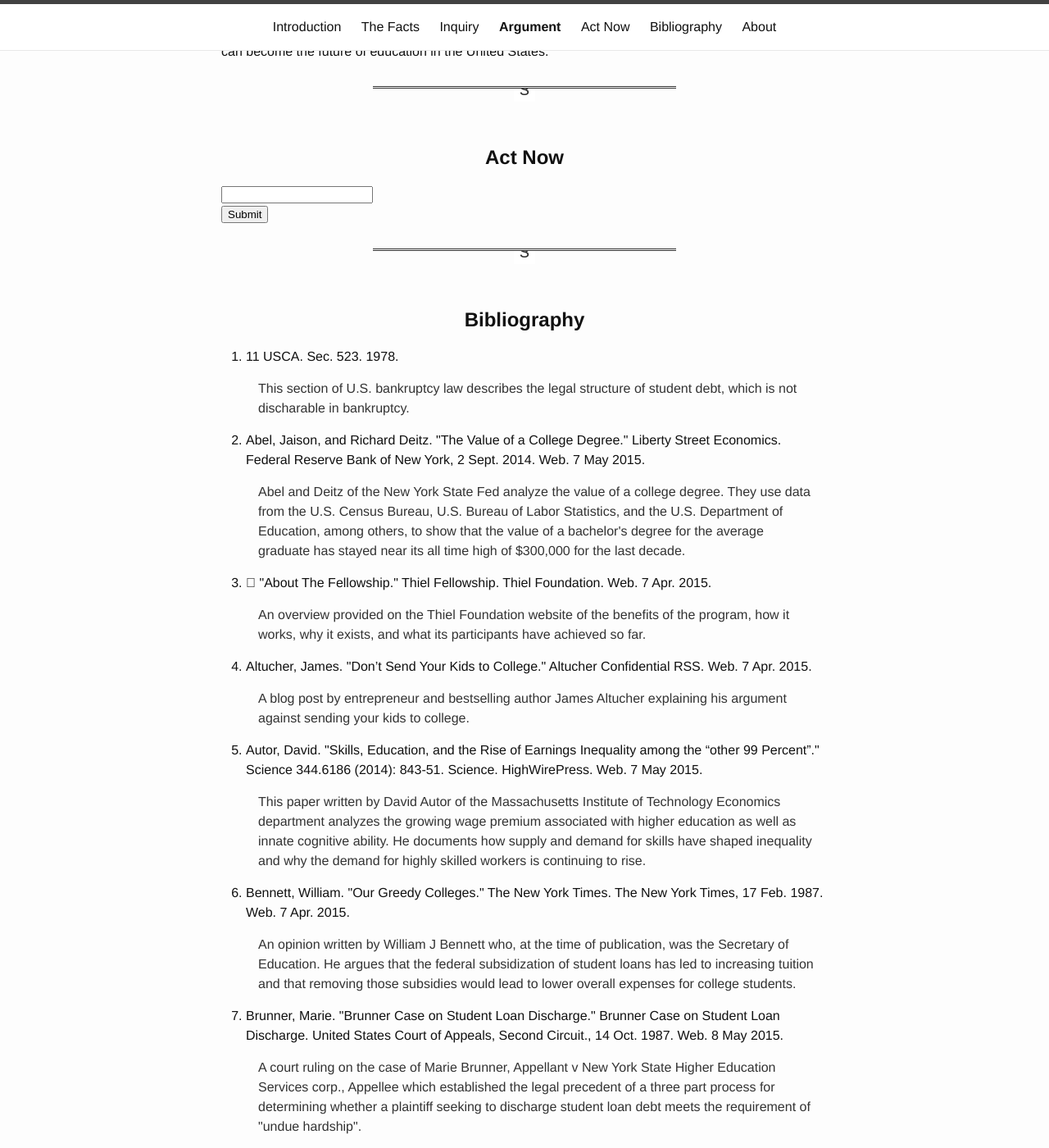
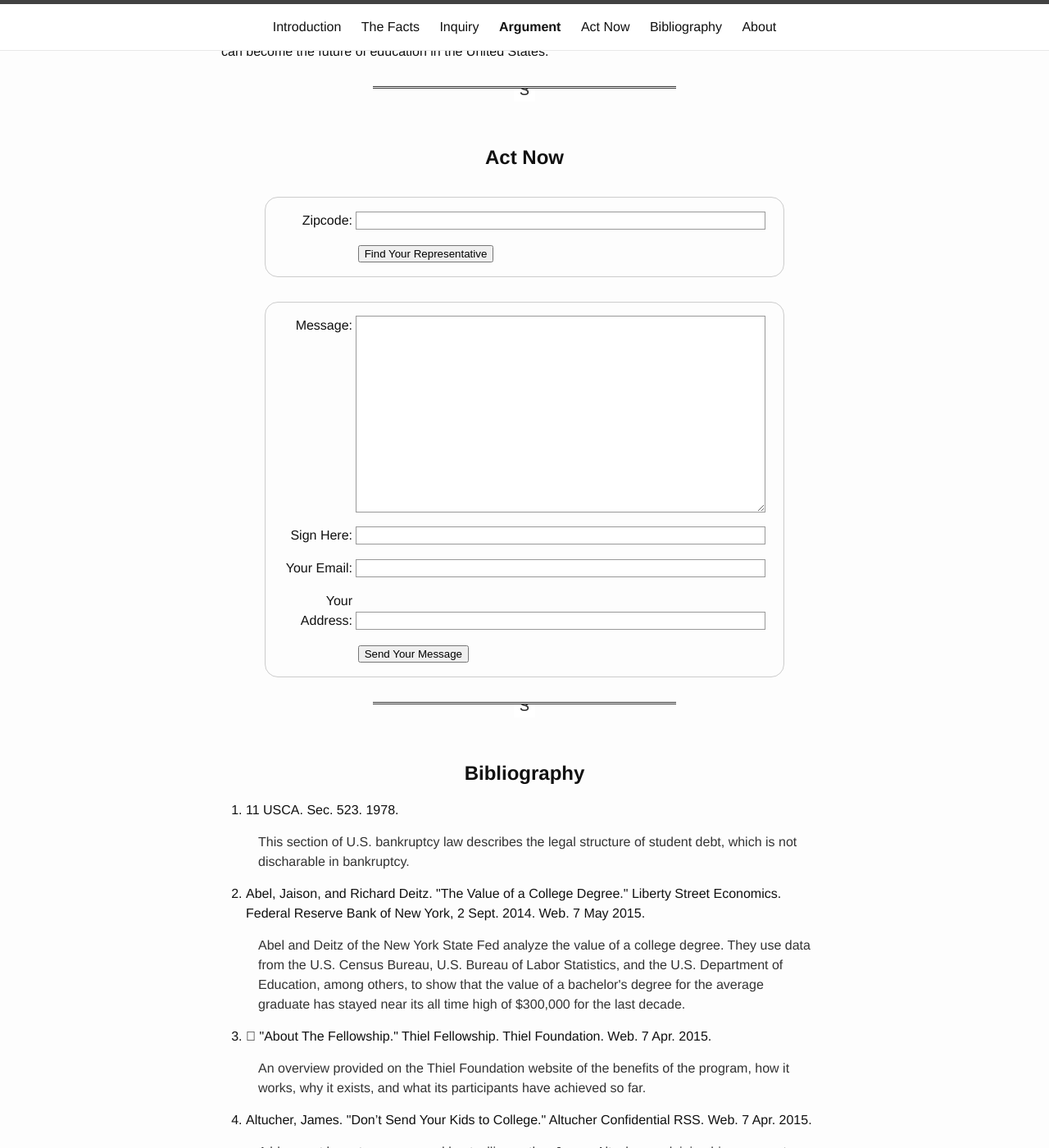
Before and after one commit to AntCas/antcas.github.io, a Jekyll site: the page built from education/index.html, in a window 1280 px wide and 1400 px high, scrolled down 12102 px. Shown: the whole window at 82% size. Built offline with Jekyll 4.4.1, drawn with Linux system fonts in a browser that asks for light colours; nearby versions of some CDN libraries.

Commit message:
working form

```diff
--- a/_includes/_actnow.html
+++ b/_includes/_actnow.html
@@ -1,13 +1,37 @@
 <!-- Act Now -->
 <section id="actnow">
     <h2>Act Now</h2>
+	<form id="findzip" method="post">
+		<div>
+			<label for="zip">Zipcode:</label>
+			<input type="text" id="zipcode" name="user_zip" class="zip" />
+		</div>
+		<div class="button">
+			<button type="submit">Find Your Representative</button>
+		</div>
+	</form>
+	<form id="actnowform" method="post">
+		<div>
+			<label for="msg">Message:</label>
+			<textarea id="msg" name="user_message" class="message"></textarea>
+		</div>
+		<div>
+			<label for="name">Sign Here:</label>
+			<input type="text" id="name" name="user_name" class="name" />
+		</div>
+		<div>
+			<label for="mail">Your Email:</label>
+			<input type="email" id="mail" name="user_email" class="email"/>
+		</div>
+		<div>
+			<label for="address">Your Address:</label>
+			<input type="address" id="address" name="user_address" class="address"/>
+		</div>
 
-    <form>
-        <input type="textarea">
-        <br />
-        <input type="submit" value="Submit">
-    </form>
-
+		<div class="button">
+			<button type="submit">Send Your Message</button>
+		</div>
+	</form>
 
 </section>
 <!-- /Act Now -->
--- a/_includes/_js.html
+++ b/_includes/_js.html
@@ -1,2 +1,3 @@
 <script src="//ajax.googleapis.com/ajax/libs/jquery/1.11.1/jquery.min.js"></script>
 <script src="{{ site.baseurl }}/js/scroll.js"></script>
+<script src="{{ site.baseurl }}/js/actnow.js"></script>
--- /dev/null
+++ b/_sass/_forms.scss
@@ -0,0 +1,63 @@
+form {
+    /* Just to center the form on the page */
+    margin: $spacing-unit auto;
+    width: 600px;
+    /* To see the outline of the form */
+    padding: 1em;
+    border: 1px solid #CCC;
+    border-radius: 1em;
+}
+
+form div + div {
+    margin-top: 1em;
+}
+
+label {
+    /* To make sure that all labels have the same size and are properly aligned */
+    display: inline-block;
+    width: 90px;
+    text-align: right;
+}
+
+input, textarea {
+    /* To make sure that all text fields have the same font settings
+       By default, textareas have a monospace font */
+    font: 1em sans-serif;
+
+    /* To give the same size to all text field */
+    width: 500px;
+    -moz-box-sizing: border-box;
+    box-sizing: border-box;
+
+    /* To harmonize the look & feel of text field border */
+    border: 1px solid #999;
+}
+
+input:focus, textarea:focus {
+    /* To give a little highlight on active elements */
+    border-color: #000;
+}
+
+
+
+textarea {
+    /* To properly align multiline text fields with their labels */
+    vertical-align: top;
+
+    /* To give enough room to type some text */
+    height: 15em;
+
+    /* To allow users to resize any textarea vertically
+       It does not work on every browsers */
+    resize: vertical;
+}
+
+.button {
+    /* To position the buttons to the same position of the text fields */
+    padding-left: 90px; /* same size as the label elements */
+}
+button {
+    /* This extra margin represent roughly the same space as the space
+       between the labels and their text fields */
+    margin-left: .5em;
+}
--- a/css/main.scss
+++ b/css/main.scss
@@ -49,5 +49,6 @@ $on-laptop:        800px;
         "base",
         "layout",
         "syntax-highlighting",
-		"styles"
+		"styles",
+		"forms"
 ;
--- /dev/null
+++ b/js/actnow.js
@@ -0,0 +1,72 @@
+window.addEventListener("load", function () {
+  function getEmail(zip_form, email_form) {
+    var ZIP_CODE = zip_form.getElementsByClassName("zip").item(Object).value;
+    var API_KEY = "51911d2087da4bd0bee0d54a1f44be32";
+    var xmlhttp = new XMLHttpRequest();
+    xmlhttp.open("GET","http://congress.api.sunlightfoundation.com/legislators/locate?zip=" + ZIP_CODE + "&apikey=" + API_KEY, false);
+    xmlhttp.send();
+    var result = JSON.parse(xmlhttp.responseText);
+    var last_name = result.results[0].last_name;
+    var name = result.results[0].first_name + " " + last_name;
+    email_form.name = name;
+    var email = result.results[0].oc_email;
+    email_form.email=email;
+    var message = "The Honorable " + name + "\nU.S. House of Representatives\n" + "Washington, D.C. 20515\n\n" + "Dear Representative " + last_name + ",\n\n" + "The legislation addressing (describe issue concisely, or use exact name of bill before legislature) is of paramount interest to me because I am a (Certified Academic Language Therapist, parent, teacher, etc.) This issue directly impacts (my students, my profession, the way we as professionals will be able to function effectively, my child, etc.)\n\n" + "I am primarily concerned about (describe major specific concern within the larger issue) because (state reasons or examples briefly, with only as many relevant details as necessary to make your point clearly.) Other aspects of this same issue that affect (my student, profession, child) are (describe briefly any secondary concerns and supporting situations, reasons, examples, etc.)\n\n" + "Although I have read reports of your position in the newspapers, I realize this may not fully represent your viewpoint. Therefore, I will look forward to your reply expressing your opinions, and your current stance on the issue.\n\n" + "Thank you for your consideration of my viewpoint on this matter. I believe it is an important issue, and would like to see the legislation (pass, fail, or be amended) to ensure effective educational services for the students involved.\n\n" + "Sincerely,\n";
+/*
+      Your name,
+      Address
+      Phone Number
+      Email Address
+*/
+
+    email_form.getElementsByClassName("message").item(Object).value=message;
+  }
+  function sendData(email_form) {
+    var rep_email = email_form.email;
+    var message = email_form.getElementsByClassName("message").item(Object).value;
+    var name = email_form.getElementsByClassName("name").item(Object).value;
+    var email = email_form.getElementsByClassName("email").item(Object).value;
+    var address = email_form.getElementsByClassName("address").item(Object).value;
+    message += name + "\n" + email + "\n" + address;
+    message = message.replace(/\n/g, "<br/>");
+    $.ajax({
+      type: "POST",
+      url: "https://mandrillapp.com/api/1.0/messages/send.json",
+      data: {
+        'key': '0_ltv1aERNTre0GBGYifeA',
+        'message': {
+          'from_email': email,
+          'to': [
+              {
+                'email': rep_email,
+                'type': 'to'
+              },
+          ],
+          'autotext': 'true',
+          'subject': 'The Student Debt Crisis',
+          'html': message
+        }
+      }
+   }).done(function(response) {
+     console.log(response); // if you're into that sorta thing
+   });
+  }
+  /* Find Representative Form */
+  var zip_form = document.getElementById("findzip");
+
+  /* Email Form */
+  var email_form = document.getElementById("actnowform");
+
+  zip_form.addEventListener("submit", function(event) {
+    event.preventDefault();
+
+    getEmail(zip_form, email_form);
+  });
+
+  // to takeover its submit event.
+  email_form.addEventListener("submit", function (event) {
+    event.preventDefault();
+
+    sendData(email_form);
+  });
+});
```
Also changed, not shown: 10 other files.
